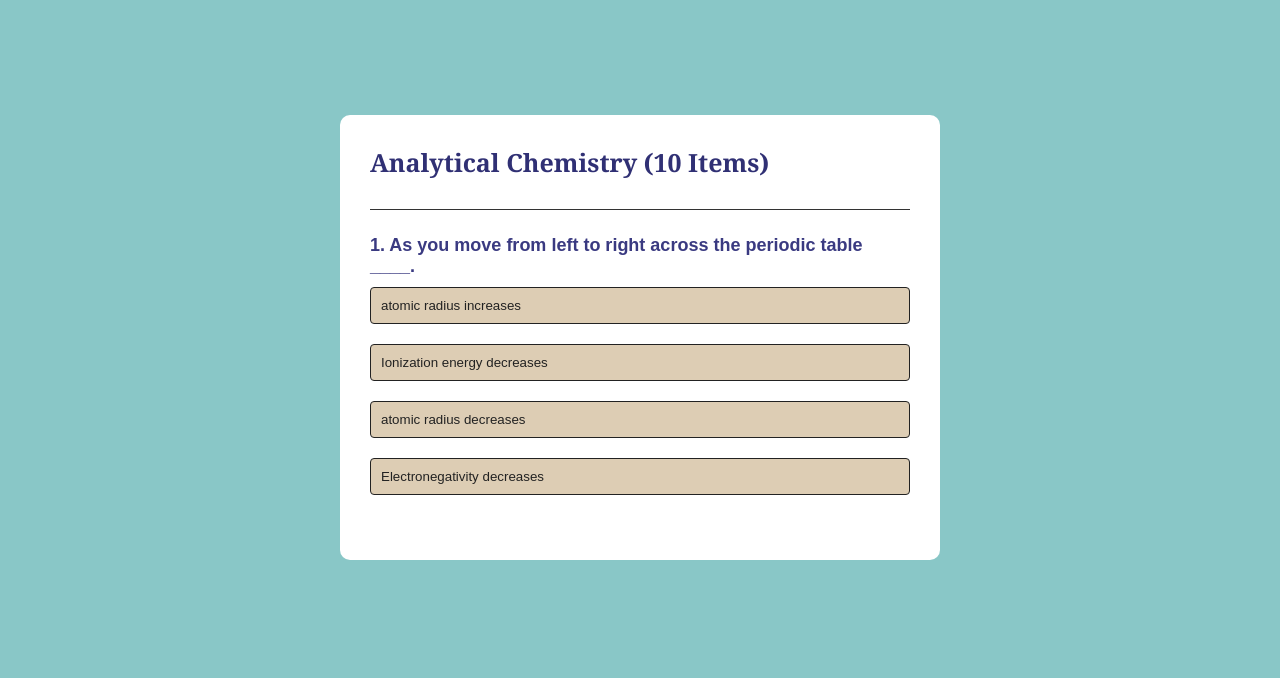
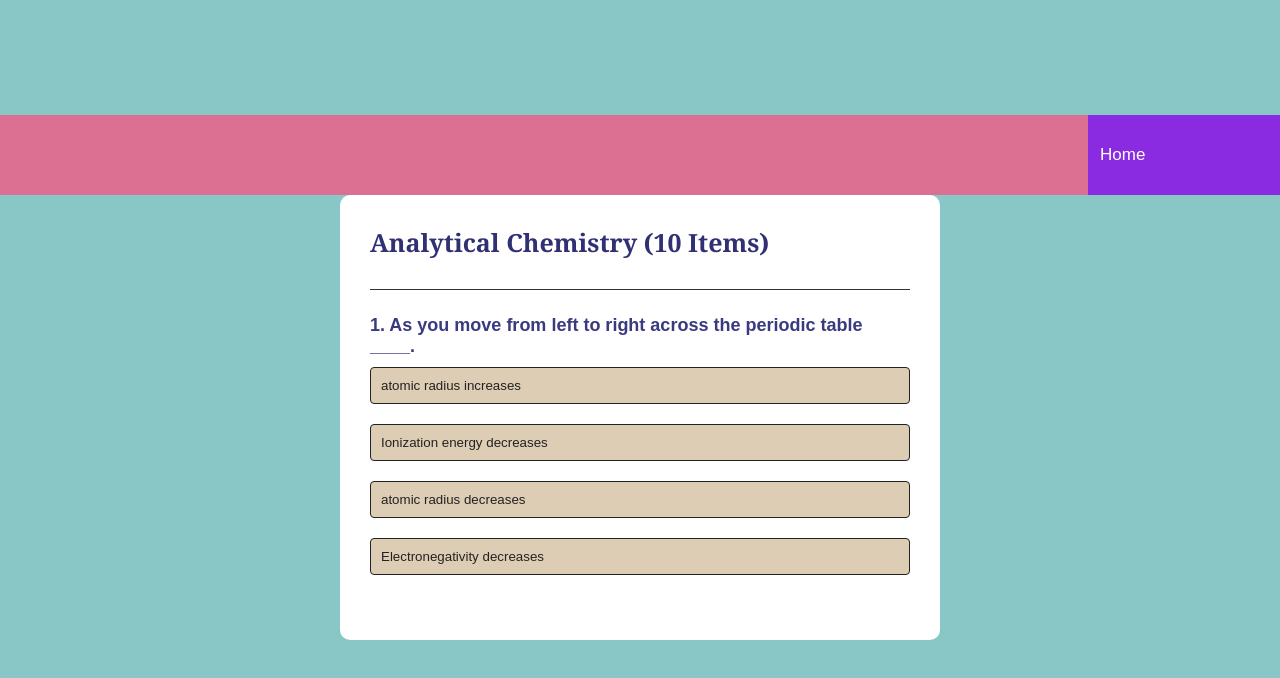
Before and after one commit to chokwit/tem.github.io, a plain HTML site: page Final-AChem.html in a window 1280 px wide. Drawn offline with Linux system fonts and the light colour scheme.

Commit message:
Update Final-AChem.html

```diff
--- a/Final-AChem.html
+++ b/Final-AChem.html
@@ -6,6 +6,36 @@
   <title>Analytical Chemistry Practice Test</title>
 
   <style>
+.navbar {
+  width: 100%;
+  background-color: palevioletred;
+  overflow: auto;
+}
+
+body {
+  margin: 0;
+  padding: 0;
+  background: rgba(167, 76, 90, 0.219);
+}
+.navbar a {
+  float: right;
+  padding: 12px;
+  color: white;
+  text-decoration: none;
+  font-size: 17px;
+  padding-bottom: 30px;
+  padding-top: 30px;
+  width: 15%;
+}
+
+.navbar a:hover {
+  background-color: violet;
+  color: black;
+}
+
+.active {
+  background-color: blueviolet;
+}
     *{
   margin: auto;
   padding:0;
@@ -87,6 +117,9 @@ button#next-btn{
 </head>
 
 <body>
+  <div class="navbar">
+    <a class="active" href="https://chokwit.github.io/tem.github.io/"><i class="home"></i> Home</a>
+  </div>
   <div class="app">
     <h1>Analytical Chemistry (10 Items)</h1>
     <div class="quiz">
```
